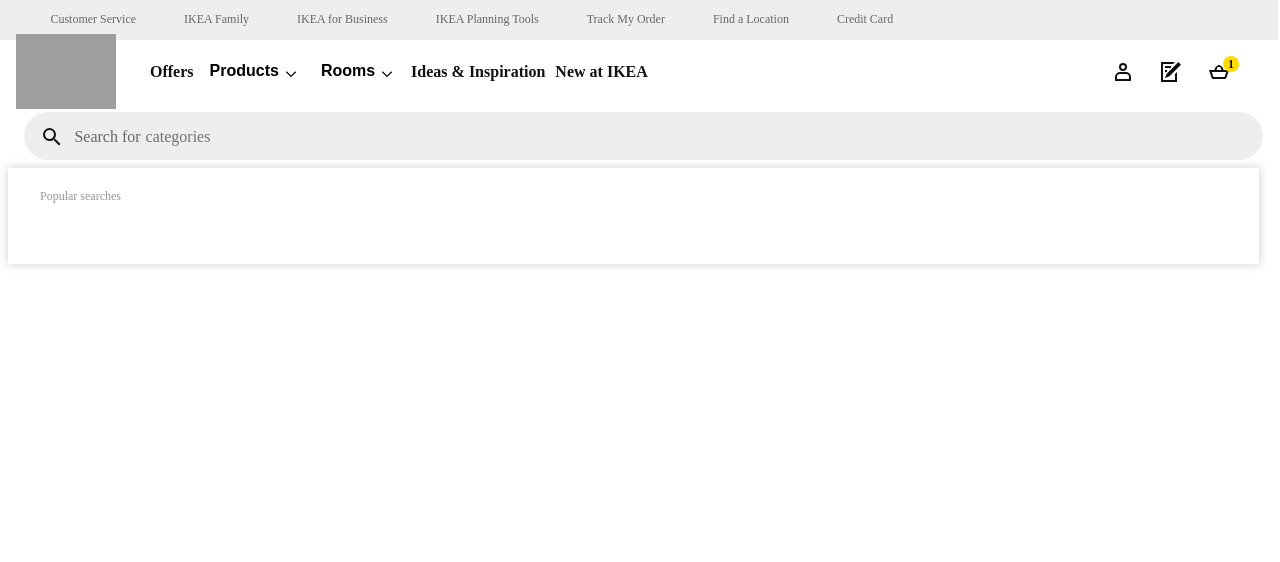
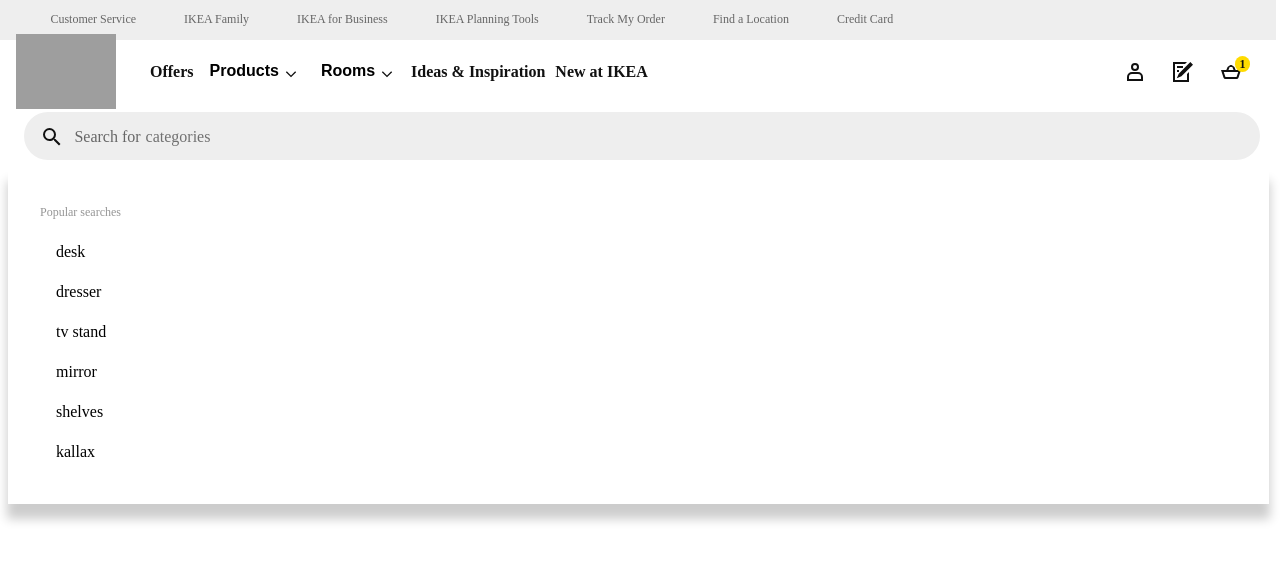
Before and after one commit to objectobject-hr/searchbar-service, a React app: page / in a window 1280 px wide. Shown: the top 562 px of the page. Built offline with nearby package versions, Linux system fonts and the light colour scheme; no server answers; grey boxes are pictures that could not be loaded; the HTML template or start-up script is replaced by a standard one.

Commit message:
complete initial drop menu without reactivity

```diff
--- a/client/src/components/searchDrop.jsx
+++ b/client/src/components/searchDrop.jsx
@@ -1,10 +1,21 @@
 import React from 'react';
+
+var pops = ["desk", "dresser", "tv stand", "mirror", "shelves", "kallax"];
 
 const SearchDrop = () => (
   <div className="sb-dropdown">
     <div className="sb-search-results">
-      <div className="sb-search-results__container sb-search-results__container--search-history">
+      <div className="sb-search-results__container">
         <h2 className="sb-search-results__heading">Popular searches</h2>
+        <ol className="dd-sb-search-results__list">
+          {pops.map((item, i) => (
+            <li class="dd-sb-search-results__list" key={i}>
+              <a class="dd-sb-search-results-item__link" href={`https://www.ikea.com/us/en/search/?q=${item}`}>
+                {item}
+              </a>
+            </li>
+          ))}
+        </ol>
       </div>
     </div>
   </div>
--- a/client/src/style.css
+++ b/client/src/style.css
@@ -15,7 +15,55 @@
   z-index: 9;
   width: 100%;
   background: #fff;
-  box-shadow: 0 0 10px 0 rgba(0,0,0,.2);
+  box-shadow: 0 14px 10px 1px rgba(0,0,0,.2);
+  display: flex;
+}
+
+.sb-search-results {
+  flex-wrap: nowrap;
+  align-items: flex-start;
+  display: flex;
+  flex-grow: 1;
+  max-width: 90rem;
+  padding: 1.5rem 1rem;
+  /* margin: 0 auto; */
+  -webkit-box-orient: horizontal;
+  -webkit-box-direction: normal;
+  -webkit-box-align: start;
+}
+
+.sb-search-results__container {
+  padding: .5rem 0;
+  padding-top: 0;
+  -webkit-box-flex: 0;
+  flex: 0 0 25%;
+}
+
+.sb-search-results__heading {
+  margin-top: 1rem;
+  display: flex;
+  -webkit-box-align: center;
+  align-items: center;
+  margin-left: 2rem;
+  margin: .5rem 0 .5rem 1rem;
+  font-size: .75rem;
+  font-weight: 400;
+  color: #959595;
+}
+
+.dd-sb-search-results__list {
+  display: flex;
+  flex-direction: column;
+  padding: 0;
+  margin: 0;
+  list-style: none;
+
+}
+
+.dd-sb-search-results-item__link {
+  padding: .5rem 2rem;
+  color: black;
+  text-decoration: none;
 }
 
 .sb-img {
@@ -35,40 +83,11 @@
     height: 100%;
     /* font: 100% sans-serif; */
     box-sizing: border-box;
-    width: 99%;
+    width: 99.9%;
 }
 
-.sb-search-results {
-  flex-wrap: nowrap;
-  padding-top: 1.5rem;
-  -webkit-box-orient: horizontal;
-  -webkit-box-direction: normal;
-  -webkit-box-align: start;
-  align-items: flex-start;
-  display: flex;
-  max-width: 90rem;
-  padding: 0 1rem 2.5rem;
-  margin: 0 auto;
-}
 
-.sb-search-results__container {
-  -webkit-box-flex: 0;
-  flex: 0 0 25%;
-  padding-top: 0;
-  padding: .5rem 0;
-}
 
-.sb-search-results__heading {
-  margin-top: 1rem;
-  display: flex;
-  -webkit-box-align: center;
-  align-items: center;
-  margin-left: 2rem;
-  margin: .5rem 0 .5rem 1rem;
-  font-size: .75rem;
-  font-weight: 400;
-  color: #959595;
-}
 
 .sb-header {
   display: flex;
@@ -345,11 +364,12 @@
   display: flex;
   justify-content: center;
   flex-direction: column;
+  width: 99.9%;
 }
 
 .search-field {
   position: relative;
-  width: 99%;
+  width: 98%;
   max-width: 1414px;
   padding: 0 0 .5rem 0;
   margin: 0 1rem;
@@ -420,7 +440,7 @@
 
 .top-menu-d {
   background-color: #eee;
-  width: 100%;
+  width: 99%;
   padding: 0 0 0 1.65rem ;
 }
 
```
Also changed, not shown: 1 other file (tests, documents, lock files or other folders).
